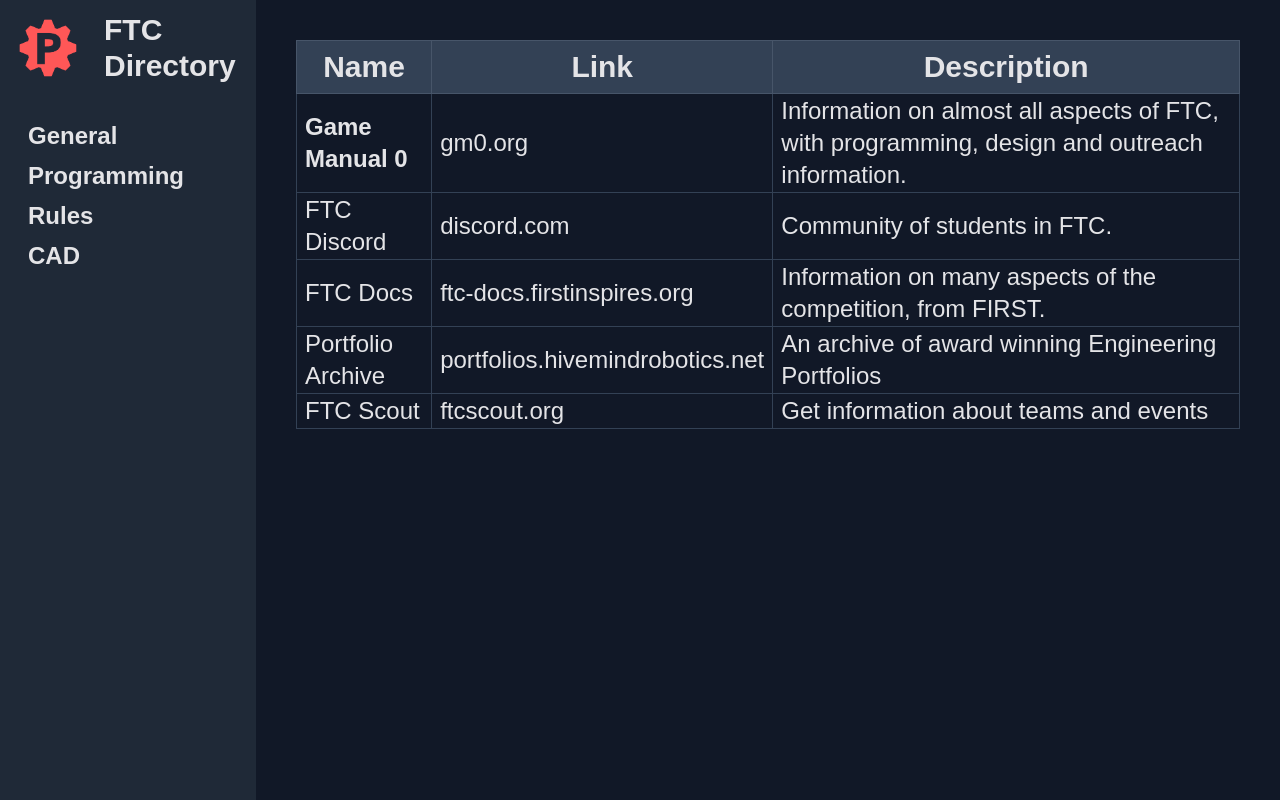
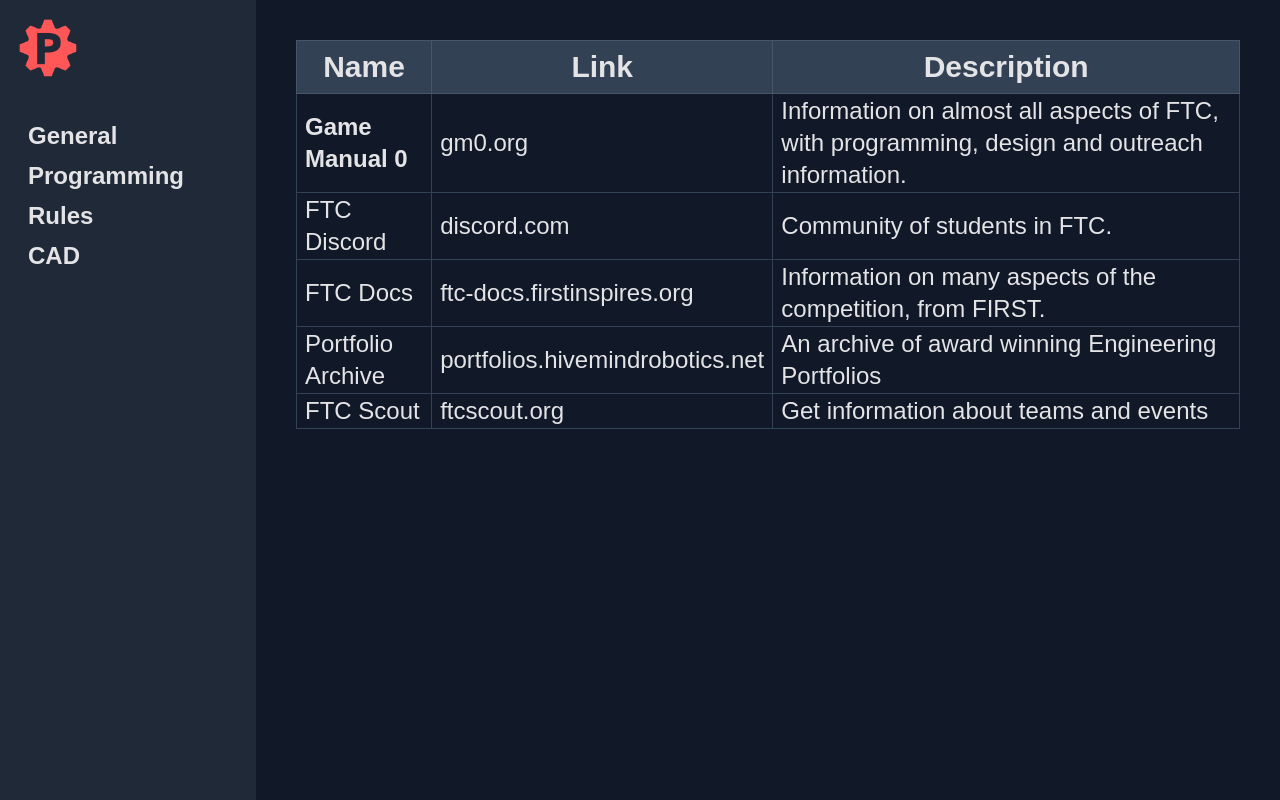
Before and after one commit to outsharded/ftc-directory, a Next.js app: page / in a window 1280 px wide. Built offline with nearby package versions, Linux system fonts and the light colour scheme.

Commit message:
Update sideMenu.tsx

```diff
--- a/app/sideMenu.tsx
+++ b/app/sideMenu.tsx
@@ -16,7 +16,7 @@
 
       <div className={`basis-1/2 flex items-center ${isMenuOpen ? 'hidden' : ''}`}>
       <Image src={logo} alt="Powercut Robotics Team Logo" sizes="(max-width: 768px) 50vw, (max-width: 1200px) 33vw, 33vw" className='w-24 p-4'/>
-        <h1 className={`absloute left-32 px-2 text-3xl font-bold align-middle ${isMenuOpen ? 'hidden' : ''}`}>FTC Directory</h1>
+        <h1 className={`absloute left-32 px-2 text-3xl font-bold align-middle hidden lg:visible ${isMenuOpen ? 'hidden' : ''}`}>FTC Directory</h1>
 
       </div>
       <div className="md:basis-3/5 justify-start w-full le">
```
